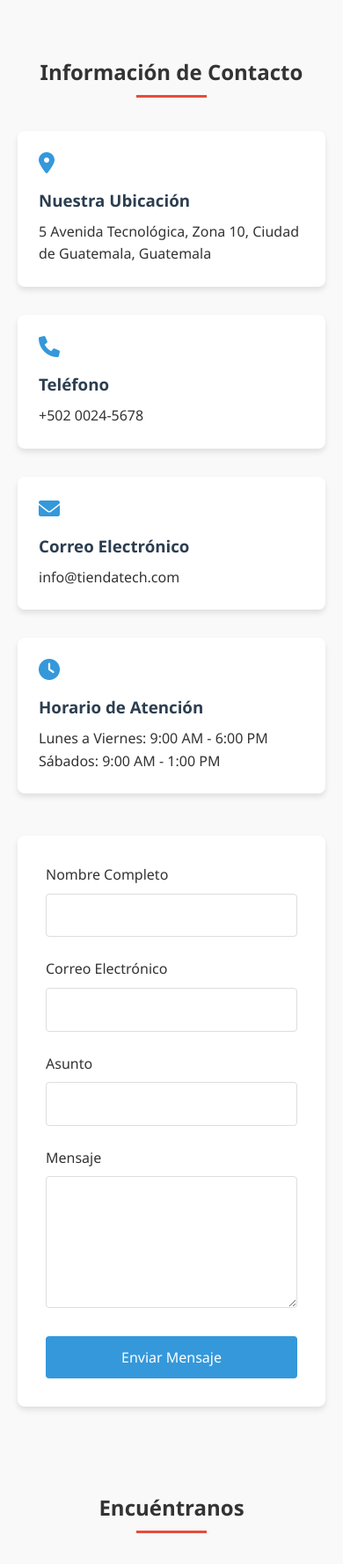
After one commit to Jerelynm/PROYECTO2025, a Django app: page /store/contacto/ in a window 390 px wide. The commit adds this page. Shown: the part 511-2289 px from the top of the page at 88% size. Run offline with Django 5.2, Linux system fonts and the light colour scheme.

Commit message:
Alberto Commit pagina contacto

```diff
--- a/store/templates/store/base.html
+++ b/store/templates/store/base.html
@@ -58,11 +58,11 @@
 </header>
 
 <nav>
-    <a href="/store/">Inicio</a>
+
     <a href="/store/categories/">Categorías</a>
     <a href="/store/brands/">Marcas</a>
     <a href="#">Ofertas</a>
-    <a href="#">Contacto</a>
+    <a href="/store/contacto/">Contacto</a>
 </nav>
 
 <main>
--- /dev/null
+++ b/store/templates/store/contacto.html
@@ -0,0 +1,457 @@
+<!DOCTYPE html>
+<html lang="es">
+<head>
+    <meta charset="UTF-8">
+    <meta name="viewport" content="width=device-width, initial-scale=1.0">
+    <title>Contacto - Tienda de Tecnología</title>
+    <style>
+        :root {
+            --primary-color: #2c3e50;
+            --secondary-color: #3498db;
+            --accent-color: #e74c3c;
+            --text-color: #333;
+            --bg-color: #f9f9f9;
+            --card-bg: #ffffff;
+            --shadow: 0 4px 6px rgba(0, 0, 0, 0.1);
+            --transition: all 0.3s ease;
+        }
+
+        .dark-mode {
+            --primary-color: #34495e;
+            --secondary-color: #2980b9;
+            --accent-color: #c0392b;
+            --text-color: #ecf0f1;
+            --bg-color: #2c3e50;
+            --card-bg: #34495e;
+            --shadow: 0 4px 6px rgba(0, 0, 0, 0.3);
+        }
+
+        * {
+            margin: 0;
+            padding: 0;
+            box-sizing: border-box;
+            font-family: 'Segoe UI', Tahoma, Geneva, Verdana, sans-serif;
+        }
+
+        body {
+            background-color: var(--bg-color);
+            color: var(--text-color);
+            transition: var(--transition);
+            line-height: 1.6;
+        }
+
+        .container {
+            max-width: 1200px;
+            margin: 0 auto;
+            padding: 0 20px;
+        }
+
+        header {
+            background-color: var(--primary-color);
+            color: white;
+            padding: 1rem 0;
+            box-shadow: var(--shadow);
+        }
+
+        .header-content {
+            display: flex;
+            justify-content: space-between;
+            align-items: center;
+        }
+
+        .logo {
+            font-size: 1.8rem;
+            font-weight: bold;
+        }
+
+        .logo span {
+            color: var(--accent-color);
+        }
+
+        nav ul {
+            display: flex;
+            list-style: none;
+        }
+
+        nav ul li {
+            margin-left: 1.5rem;
+        }
+
+        nav ul li a {
+            color: white;
+            text-decoration: none;
+            transition: var(--transition);
+            padding: 0.5rem 0;
+            position: relative;
+        }
+
+        nav ul li a:hover {
+            color: var(--accent-color);
+        }
+
+        nav ul li a::after {
+            content: '';
+            position: absolute;
+            bottom: 0;
+            left: 0;
+            width: 0;
+            height: 2px;
+            background-color: var(--accent-color);
+            transition: var(--transition);
+        }
+
+        nav ul li a:hover::after {
+            width: 100%;
+        }
+
+        .theme-toggle {
+            background: none;
+            border: none;
+            color: white;
+            cursor: pointer;
+            font-size: 1.2rem;
+            transition: var(--transition);
+        }
+
+        .theme-toggle:hover {
+            color: var(--accent-color);
+        }
+
+        .hero {
+            background: linear-gradient(rgba(44, 62, 80, 0.8), rgba(44, 62, 80, 0.8)), url('https://images.unsplash.com/photo-1550745165-9bc0b252726f?ixlib=rb-1.2.1&auto=format&fit=crop&w=1350&q=80');
+            background-size: cover;
+            background-position: center;
+            color: white;
+            padding: 4rem 0;
+            text-align: center;
+        }
+
+        .hero h1 {
+            font-size: 2.5rem;
+            margin-bottom: 1rem;
+        }
+
+        .hero p {
+            font-size: 1.2rem;
+            max-width: 700px;
+            margin: 0 auto;
+        }
+
+        .contact-section {
+            padding: 4rem 0;
+        }
+
+        .section-title {
+            text-align: center;
+            margin-bottom: 3rem;
+            position: relative;
+        }
+
+        .section-title::after {
+            content: '';
+            position: absolute;
+            bottom: -10px;
+            left: 50%;
+            transform: translateX(-50%);
+            width: 80px;
+            height: 3px;
+            background-color: var(--accent-color);
+        }
+
+        .contact-container {
+            display: grid;
+            grid-template-columns: 1fr 1fr;
+            gap: 3rem;
+        }
+
+        .contact-info {
+            display: flex;
+            flex-direction: column;
+            gap: 2rem;
+        }
+
+        .info-card {
+            background-color: var(--card-bg);
+            padding: 1.5rem;
+            border-radius: 8px;
+            box-shadow: var(--shadow);
+            transition: var(--transition);
+        }
+
+        .info-card:hover {
+            transform: translateY(-5px);
+        }
+
+        .info-card i {
+            font-size: 1.5rem;
+            color: var(--secondary-color);
+            margin-bottom: 1rem;
+        }
+
+        .info-card h3 {
+            margin-bottom: 0.5rem;
+            color: var(--primary-color);
+        }
+
+        .contact-form {
+            background-color: var(--card-bg);
+            padding: 2rem;
+            border-radius: 8px;
+            box-shadow: var(--shadow);
+        }
+
+        .form-group {
+            margin-bottom: 1.5rem;
+        }
+
+        .form-group label {
+            display: block;
+            margin-bottom: 0.5rem;
+            font-weight: 500;
+        }
+
+        .form-control {
+            width: 100%;
+            padding: 0.8rem;
+            border: 1px solid #ddd;
+            border-radius: 4px;
+            font-size: 1rem;
+            transition: var(--transition);
+            background-color: var(--card-bg);
+            color: var(--text-color);
+        }
+
+        .form-control:focus {
+            border-color: var(--secondary-color);
+            outline: none;
+            box-shadow: 0 0 0 2px rgba(52, 152, 219, 0.2);
+        }
+
+        textarea.form-control {
+            min-height: 150px;
+            resize: vertical;
+        }
+
+        .btn {
+            display: inline-block;
+            background-color: var(--secondary-color);
+            color: white;
+            padding: 0.8rem 1.5rem;
+            border: none;
+            border-radius: 4px;
+            cursor: pointer;
+            font-size: 1rem;
+            font-weight: 500;
+            transition: var(--transition);
+        }
+
+        .btn:hover {
+            background-color: #2980b9;
+            transform: translateY(-2px);
+        }
+
+        .btn-block {
+            display: block;
+            width: 100%;
+        }
+
+        .map-section {
+            padding: 2rem 0;
+        }
+
+        .map-container {
+            height: 400px;
+            border-radius: 8px;
+            overflow: hidden;
+            box-shadow: var(--shadow);
+        }
+
+        footer {
+            background-color: var(--primary-color);
+            color: white;
+            padding: 2rem 0;
+            text-align: center;
+            margin-top: 4rem;
+        }
+
+        .footer-content {
+            display: flex;
+            justify-content: space-between;
+            align-items: center;
+        }
+
+        .social-links {
+            display: flex;
+            gap: 1rem;
+        }
+
+        .social-links a {
+            color: white;
+            font-size: 1.5rem;
+            transition: var(--transition);
+        }
+
+        .social-links a:hover {
+            color: var(--accent-color);
+        }
+
+        @media (max-width: 768px) {
+            .contact-container {
+                grid-template-columns: 1fr;
+            }
+
+            .header-content {
+                flex-direction: column;
+                gap: 1rem;
+            }
+
+            nav ul {
+                flex-wrap: wrap;
+                justify-content: center;
+            }
+
+            nav ul li {
+                margin: 0.5rem;
+            }
+
+            .footer-content {
+                flex-direction: column;
+                gap: 1rem;
+            }
+        }
+    </style>
+    <link rel="stylesheet" href="https://cdnjs.cloudflare.com/ajax/libs/font-awesome/6.0.0/css/all.min.css">
+</head>
+<body>
+    <header>
+        <div class="container header-content">
+            <div class="logo">Tienda<span>Tech</span></div>
+            <nav>
+                <ul>
+                    <li><a href="/store/">Regresar a Home</a></li>
+                </ul>
+            </nav>
+            <button class="theme-toggle" id="themeToggle">
+                <i class="fas fa-moon"></i>
+            </button>
+        </div>
+    </header>
+
+    <section class="hero">
+        <div class="container">
+            <h1>Contáctanos</h1>
+            <p>Estamos aquí para ayudarte. Ponte en contacto con nuestro equipo para cualquier consulta sobre nuestros productos o servicios.</p>
+        </div>
+    </section>
+
+    <section class="contact-section">
+        <div class="container">
+            <h2 class="section-title">Información de Contacto</h2>
+            <div class="contact-container">
+                <div class="contact-info">
+                    <div class="info-card">
+                        <i class="fas fa-map-marker-alt"></i>
+                        <h3>Nuestra Ubicación</h3>
+                        <p>5 Avenida Tecnológica, Zona 10, Ciudad de Guatemala, Guatemala</p>
+                    </div>
+                    <div class="info-card">
+                        <i class="fas fa-phone"></i>
+                        <h3>Teléfono</h3>
+                        <p>+502 0024-5678</p>
+                    </div>
+                    <div class="info-card">
+                        <i class="fas fa-envelope"></i>
+                        <h3>Correo Electrónico</h3>
+                        <p>info@tiendatech.com</p>
+                    </div>
+                    <div class="info-card">
+                        <i class="fas fa-clock"></i>
+                        <h3>Horario de Atención</h3>
+                        <p>Lunes a Viernes: 9:00 AM - 6:00 PM</p>
+                        <p>Sábados: 9:00 AM - 1:00 PM</p>
+                    </div>
+                </div>
+                <div class="contact-form">
+                    <form id="contactForm">
+                        <div class="form-group">
+                            <label for="name">Nombre Completo</label>
+                            <input type="text" id="name" class="form-control" required>
+                        </div>
+                        <div class="form-group">
+                            <label for="email">Correo Electrónico</label>
+                            <input type="email" id="email" class="form-control" required>
+                        </div>
+                        <div class="form-group">
+                            <label for="subject">Asunto</label>
+                            <input type="text" id="subject" class="form-control" required>
+                        </div>
+                        <div class="form-group">
+                            <label for="message">Mensaje</label>
+                            <textarea id="message" class="form-control" required></textarea>
+                        </div>
+                        <button type="submit" class="btn btn-block">Enviar Mensaje</button>
+                    </form>
+                </div>
+            </div>
+        </div>
+    </section>
+
+    <section class="map-section">
+        <div class="container">
+            <h2 class="section-title">Encuéntranos</h2>
+            <div class="map-container">
+                <iframe src="https://www.google.com/maps/embed?pb=!1m18!1m12!1m3!1d3860.847897230894!2d-90.51538872477993!3d14.6035951770671!2m3!1f0!2f0!3f0!3m2!1i1024!2i768!4f13.1!3m3!1m2!1s0x8589a2157d1d3587%3A0x1d8c1713c5d5c5a0!2sZona%2010%2C%20Ciudad%20de%20Guatemala!5e0!3m2!1ses!2sgt!4v1693425678906!5m2!1ses!2sgt" width="100%" height="100%" style="border:0;" allowfullscreen="" loading="lazy" referrerpolicy="no-referrer-when-downgrade"></iframe>
+            </div>
+        </div>
+    </section>
+
+    <footer>
+        <div class="container">
+            <div class="footer-content">
+                <p>&copy; 2025 Tienda Tech | Desarrollado con Django</p>
+                <div class="social-links">
+
+                </div>
+            </div>
+        </div>
+    </footer>
+
+    <script>
+        // Toggle de modo claro/oscuro
+        const themeToggle = document.getElementById('themeToggle');
+        const themeIcon = themeToggle.querySelector('i');
+
+
+        if (localStorage.getItem('darkMode') === 'enabled') {
+            document.body.classList.add('dark-mode');
+            themeIcon.classList.remove('fa-moon');
+            themeIcon.classList.add('fa-sun');
+        }
+
+        themeToggle.addEventListener('click', () => {
+            document.body.classList.toggle('dark-mode');
+
+            if (document.body.classList.contains('dark-mode')) {
+                themeIcon.classList.remove('fa-moon');
+                themeIcon.classList.add('fa-sun');
+                localStorage.setItem('darkMode', 'enabled');
+            } else {
+                themeIcon.classList.remove('fa-sun');
+                themeIcon.classList.add('fa-moon');
+                localStorage.setItem('darkMode', 'disabled');
+            }
+        });
+
+
+        const contactForm = document.getElementById('contactForm');
+
+        contactForm.addEventListener('submit', (e) => {
+            e.preventDefault();
+
+
+            alert('¡Gracias por tu mensaje! Te contactaremos pronto.');
+            contactForm.reset();
+        });
+    </script>
+</body>
+</html>
--- a/store/urls.py
+++ b/store/urls.py
@@ -8,5 +8,6 @@ urlpatterns = [
     path('category/<slug:slug>/', views.category_view, name='category_products'),
     path('brand/<slug:slug>/', views.brand_view, name='brand_products'),
     path('product/<slug:slug>/', views.product_detail, name='product_detail'),
+    path('contacto/', views.contacto, name='contacto')
 
 ]
--- a/store/views.py
+++ b/store/views.py
@@ -1,6 +1,9 @@
 from django.shortcuts import render
 from django.shortcuts import get_object_or_404
 from .models import Category, Brand, Product
+
+def contacto(request):
+    return render(request, 'store/contacto.html')
 
 def catalog_view(request):
     """
```
Also changed, not shown: .gitignore.txt (added), 13 other files.
